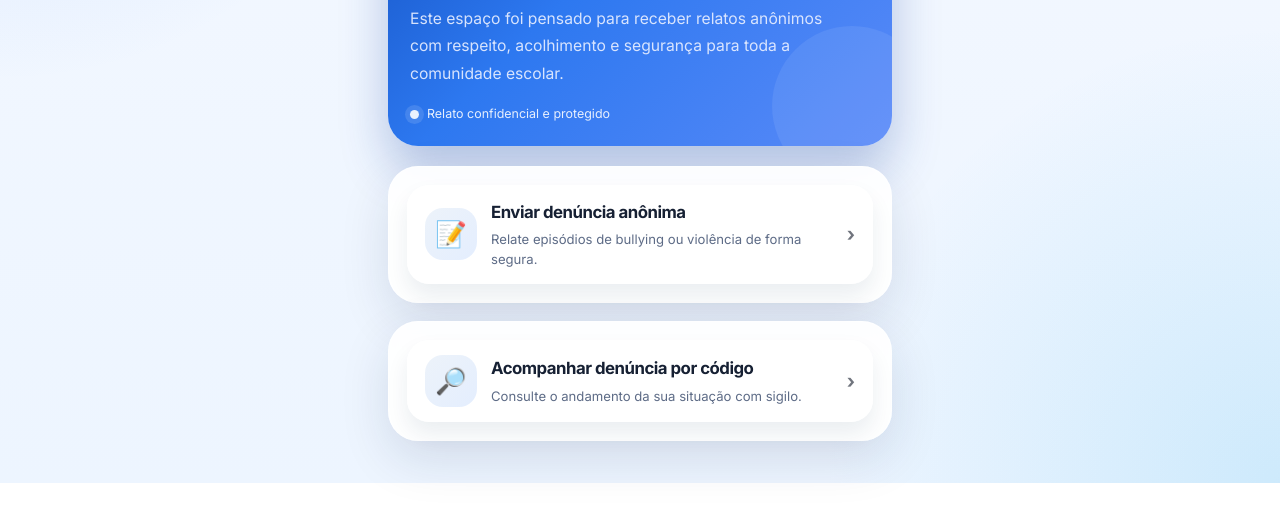
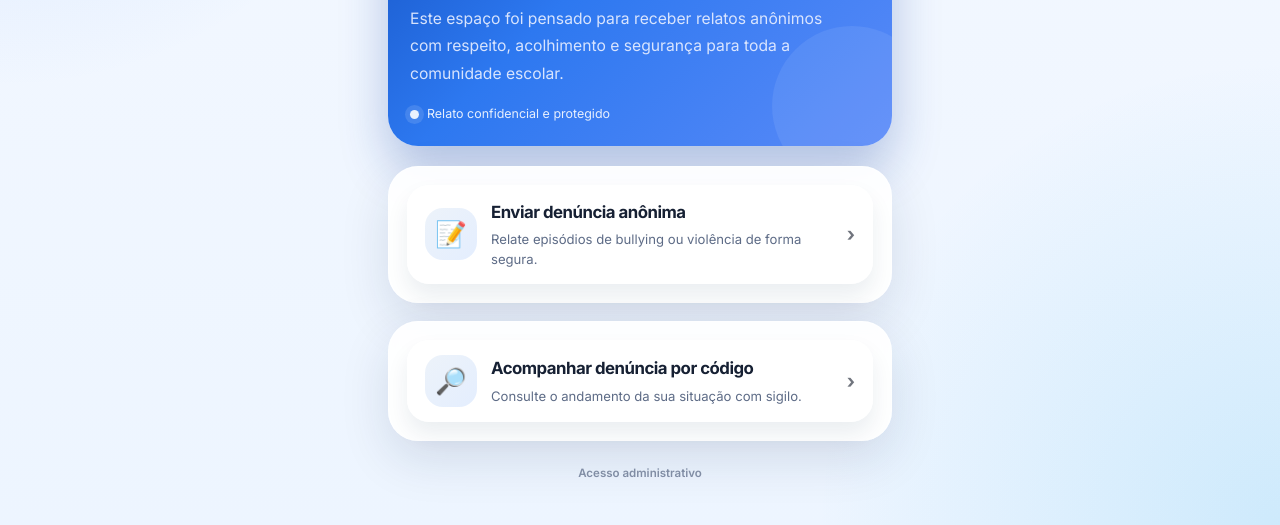
Before and after one commit to Nathan-Eufrasio/acolhe-escola, a website: page index.html in a window 1280 px wide. Shown: the part 345-870 px from the top of the page. Before the commit the page ends 828 px from the top, so only its background shows below. Drawn offline with nearby package versions, Linux system fonts and the light colour scheme.

Commit message:
feat: adicionar acesso administrativo na página inicial

```diff
--- a/index.html
+++ b/index.html
@@ -514,6 +514,22 @@
       text-align: center;
     }
 
+    .admin-access {
+      display: block;
+      width: fit-content;
+      margin: 24px auto 0;
+      color: rgba(93, 107, 134, 0.72);
+      font-size: 0.72rem;
+      font-weight: 600;
+      text-decoration: none;
+      transition: color 0.2s ease;
+    }
+
+    .admin-access:hover,
+    .admin-access:focus-visible {
+      color: var(--primary-strong);
+    }
+
     @media (max-width: 420px) {
       .page-shell {
         padding-left: 14px;
@@ -683,6 +699,8 @@
         </div>
       </section>
     </main>
+
+    <a class="admin-access" href="admin.html">Acesso administrativo</a>
   </div>
 
   <script src="js/app.js"></script>
```
